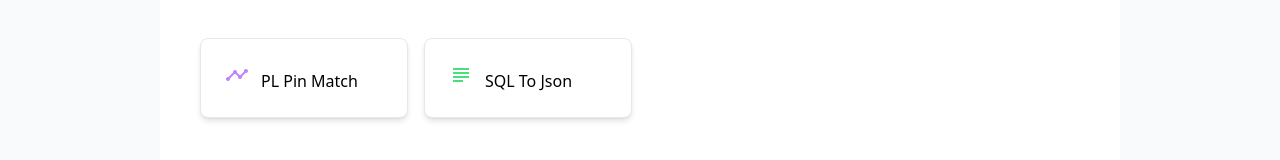
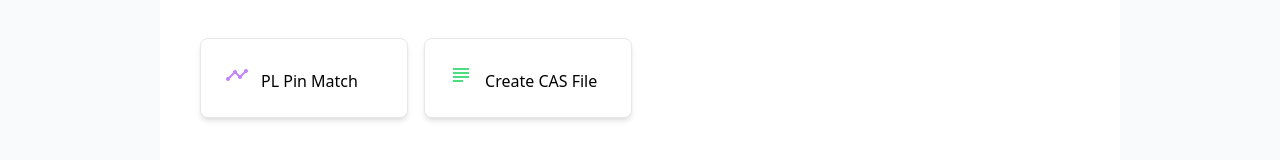
Before and after one commit to allenjiang666/DE_Tools, a Vue app in the folder frontend/: page / in a window 1280 px wide. Shown: the part 132-292 px from the top of the page. Built offline with nearby package versions, Linux system fonts and the light colour scheme.

Commit message:
change app name

```diff
--- a/frontend/src/views/HomeView.vue
+++ b/frontend/src/views/HomeView.vue
@@ -25,7 +25,7 @@ const tools = [
         description: "This tool is used to prepare PL data to start pin match process"
     },
     {
-        id: "sqlToJson", name: 'SQL To Json', icon: 'subject', color: 'text-green-400',
+        id: "sqlToJson", name: 'Create CAS File', icon: 'subject', color: 'text-green-400',
         description: "Convert SQL query result to Json file for CAS Vintage Batch Calculation"
     },
 ]
```
Also changed, not shown: 6 other files (tests, documents, lock files or other folders).
